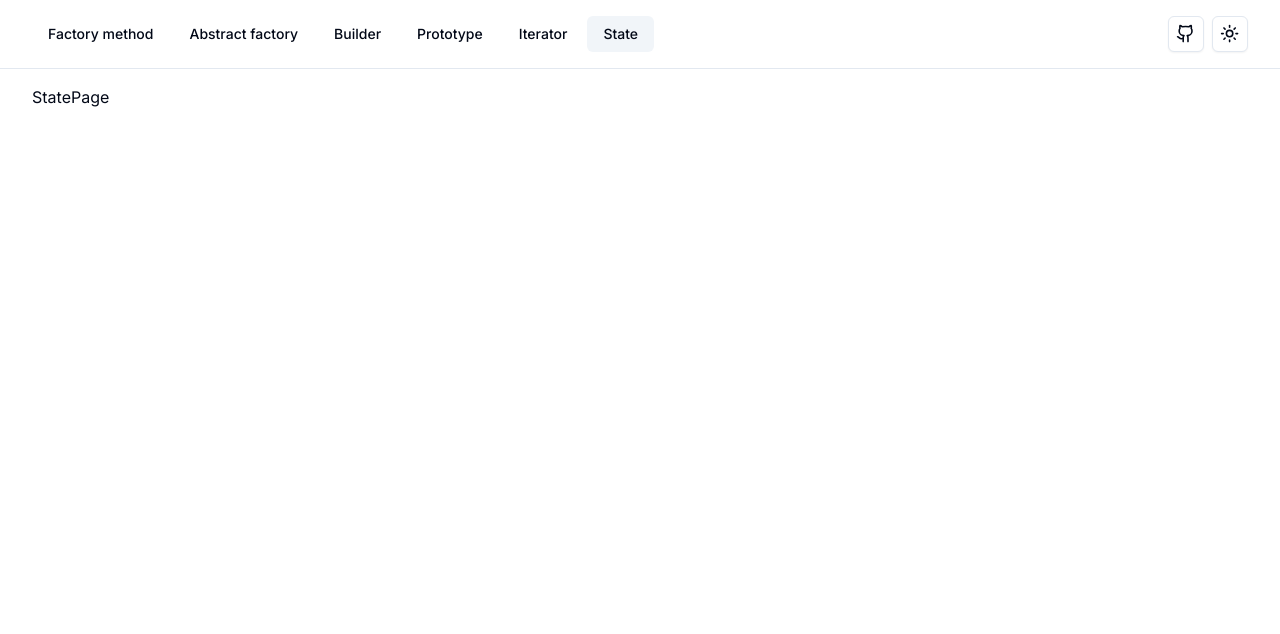
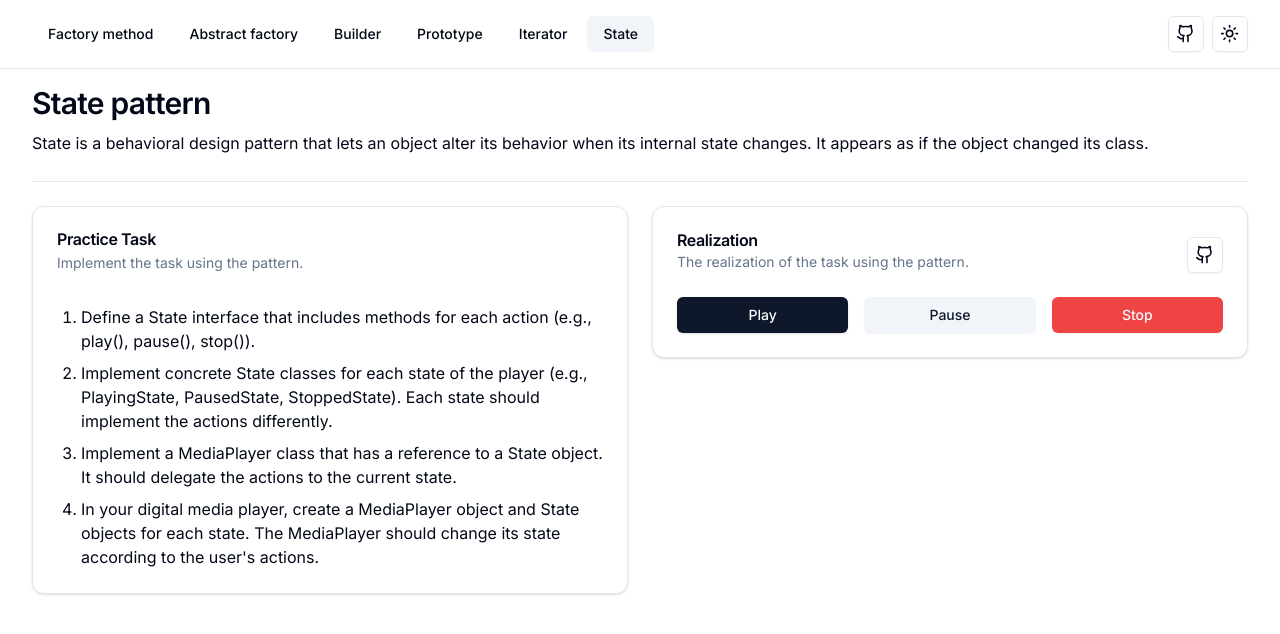
Before and after one commit to oleksandr-kondratiev/design-patters, a Next.js app: page /state in a window 1280 px wide. Shown: the top 634 px of the page. Built offline with nearby package versions, Linux system fonts and the light colour scheme.

Commit message:
Feature: State Pattern

```diff
--- a/src/app/state/page.tsx
+++ b/src/app/state/page.tsx
@@ -1,5 +1,24 @@
+// patterns
+import { State } from "@/patterns/state/state";
+
+// components
+import { PatternWrapper } from "@/components/pattern-wrapper/pattern-wrapper";
+
 const StatePage = () => {
-  return <div>StatePage</div>;
+  return (
+    <PatternWrapper
+      title="State pattern"
+      subtitle="State is a behavioral design pattern that lets an object alter its behavior when its internal state changes. It appears as if the object changed its class."
+      task={[
+        "Define a State interface that includes methods for each action (e.g., play(), pause(), stop()).",
+        "Implement concrete State classes for each state of the player (e.g., PlayingState, PausedState, StoppedState). Each state should implement the actions differently.",
+        "Implement a MediaPlayer class that has a reference to a State object. It should delegate the actions to the current state.",
+        "In your digital media player, create a MediaPlayer object and State objects for each state. The MediaPlayer should change its state according to the user's actions.",
+      ]}
+      realization={<State />}
+      link="https://github.com/oleksandr-kondratiev/design-patters"
+    />
+  );
 };
 
 export default StatePage;
--- /dev/null
+++ b/src/patterns/state/state.tsx
@@ -0,0 +1,127 @@
+"use client";
+
+import React from "react";
+import { toast } from "sonner";
+
+// components
+import { Button } from "@/components/ui/button";
+
+interface State {
+  play: () => void;
+  pause: () => void;
+  stop: () => void;
+}
+
+class PlayingState implements State {
+  constructor(private player: MediaPlayer) {}
+
+  play(): void {
+    toast.error("Already playing");
+  }
+
+  pause(): void {
+    toast.success("Pausing the player");
+    this.player.setState(this.player.pausedState);
+  }
+
+  stop(): void {
+    toast.success("Stopping the player");
+    this.player.setState(this.player.stoppedState);
+  }
+}
+
+class StoppedState implements State {
+  constructor(private player: MediaPlayer) {}
+
+  play(): void {
+    toast.success("Starting the player");
+    this.player.setState(this.player.playingState);
+  }
+
+  pause(): void {
+    toast.error("Cannot pause. Player is stopped");
+  }
+
+  stop(): void {
+    toast.error("Already stopped");
+  }
+}
+
+class PausedState implements State {
+  constructor(private player: MediaPlayer) {}
+
+  play(): void {
+    toast.success("Resuming the player");
+    this.player.setState(this.player.playingState);
+  }
+
+  pause(): void {
+    toast.error("Already paused");
+  }
+
+  stop(): void {
+    toast.success("Stopping the player");
+    this.player.setState(this.player.stoppedState);
+  }
+}
+
+class MediaPlayer {
+  public playingState: State;
+  public pausedState: State;
+  public stoppedState: State;
+
+  private currentState: State;
+
+  constructor() {
+    this.playingState = new PlayingState(this);
+    this.pausedState = new PausedState(this);
+    this.stoppedState = new StoppedState(this);
+    this.currentState = this.stoppedState;
+  }
+
+  setState(state: State): void {
+    this.currentState = state;
+  }
+
+  play(): void {
+    this.currentState.play();
+  }
+
+  pause(): void {
+    this.currentState.pause();
+  }
+
+  stop(): void {
+    this.currentState.stop();
+  }
+}
+
+export const State = () => {
+  const player = new MediaPlayer();
+
+  return (
+    <div className="w-full flex justify-between gap-4">
+      <Button
+        className="w-full"
+        onClick={() => player.play()}
+        variant="default"
+      >
+        Play
+      </Button>
+      <Button
+        className="w-full"
+        onClick={() => player.pause()}
+        variant="secondary"
+      >
+        Pause
+      </Button>
+      <Button
+        className="w-full"
+        onClick={() => player.stop()}
+        variant="destructive"
+      >
+        Stop
+      </Button>
+    </div>
+  );
+};
```
